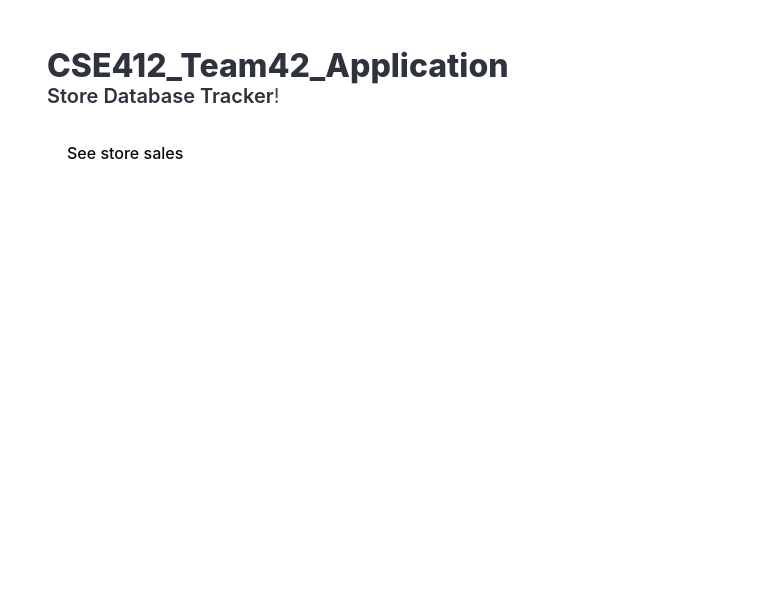
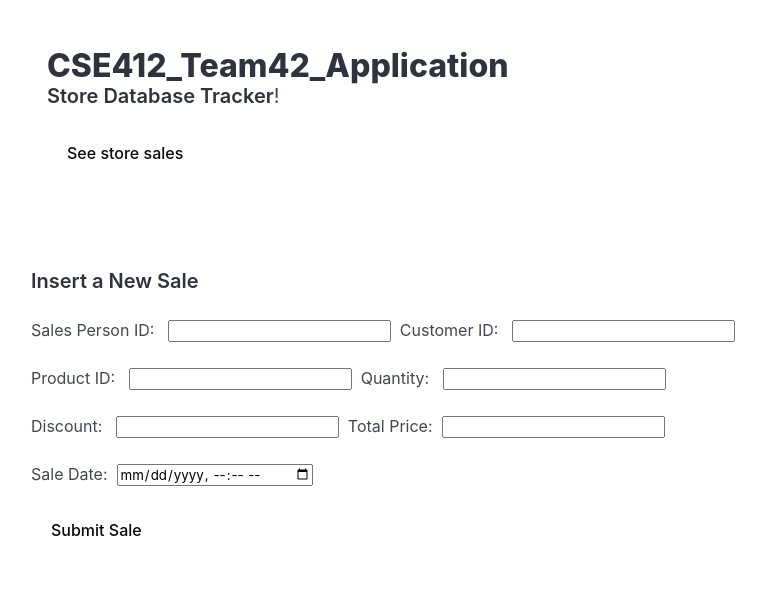
Before and after one commit to jarrodcruz/CSE412_GroupProject, a Flask app: page / in a window 1280 px wide. Shown: the top 597 px of the page, without its empty margins (17-783 px from the left). Run offline with Flask 3, Linux system fonts and the light colour scheme; some libraries are stand-ins or nearby versions.

Commit message:
Insert UI Form Added

```diff
--- a/templates/layout.html
+++ b/templates/layout.html
@@ -21,5 +21,29 @@
       <!-- </a> -->
     </div>
   </section>
+  <section class="section">
+    <div>
+      <p class="subtitle">
+        <strong> Insert a New Sale</strong>
+        <form>
+          <label for="SalesPerson">Sales Person ID: &nbsp;</label>
+            <input type="number" id="spID" minlength="1" maxlength="20" required>
+          <label for="Customer">&nbsp;Customer ID: &nbsp;</label>
+            <input type="number" id="cID" minlength="1" maxlength="20" required><br><br>
+          <label for="Product">Product ID: &nbsp;</label>
+            <input type="number" id="pID" minlength="1" maxlength="20" required>
+          <label for="Quantity">&nbsp;Quantity: &nbsp;</label>
+            <input type="number" id="qt" minlength="1" maxlength="20" required><br><br>
+          <label for="Discount">Discount: &nbsp;</label>
+            <input type="number" id="disc" minlength="4" maxlength="20" step="0.01" required>
+          <label for="totalPrice">&nbsp;Total Price:&nbsp;</label>
+            <input type="number" id="tp" minlength="4" maxlength="20" step="0.01" required><br><br>
+          <label for="salesDate">Sale Date:&nbsp;</label>
+            <input type="datetime-local" id="sd" required><br><br>
+          <button class="button is-white is-rounded">Submit Sale</button>
+        </form>
+      </p>
+    </div>
+  </section>
 </body>
 </html>
```
